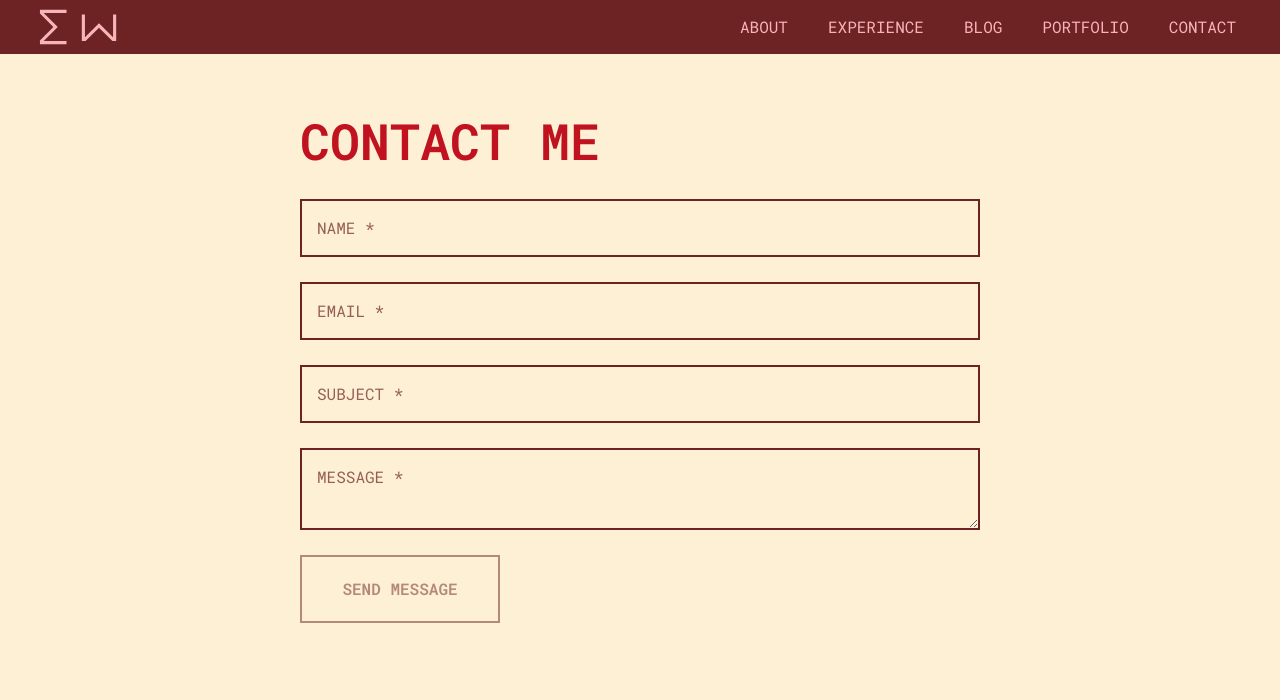
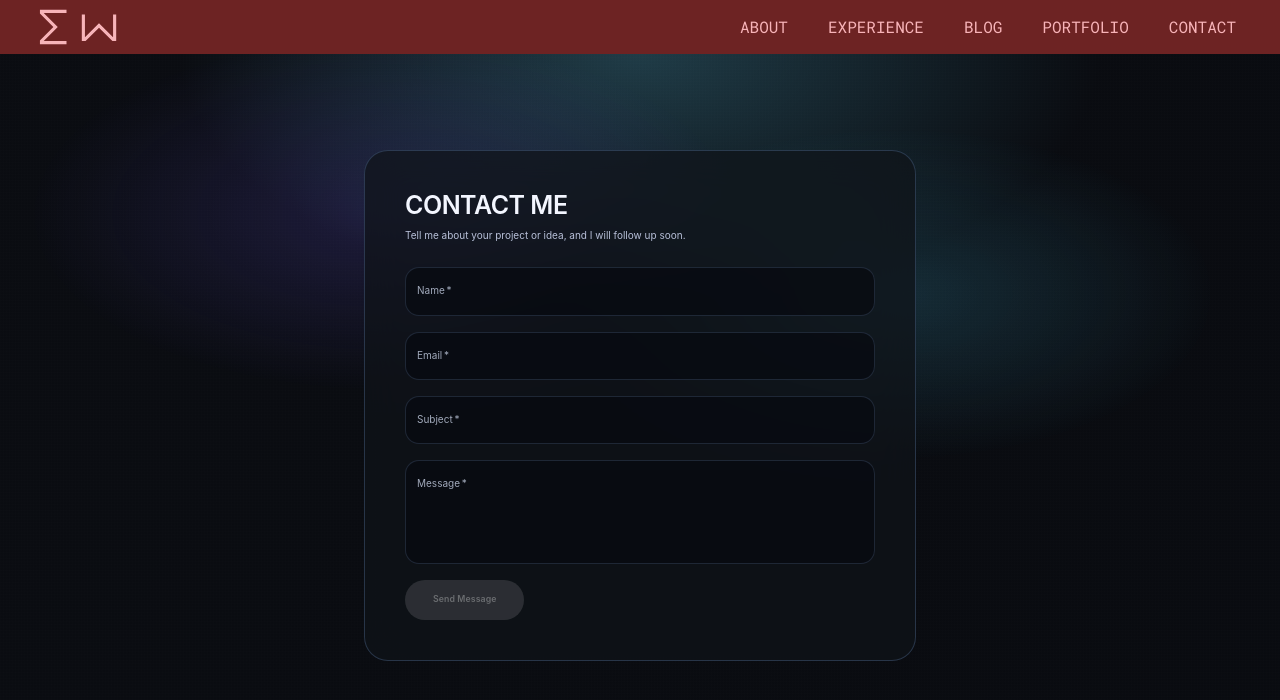
Before and after one commit to ewohlken2/viberational, a Next.js app: page /contact in a window 1280 px wide. Shown: the top 700 px of the page. Built offline with nearby package versions, Linux system fonts and the light colour scheme.

Commit message:
feat: revamp contact page with mui

```diff
--- a/src/app/contact/contact.css
+++ /dev/null
@@ -1,40 +0,0 @@
-.contact-form-wrapper {
-    padding: 5rem 0;
-}
-
-.contact-form {
-    margin: 0 auto;
-    max-width: 680px;
-
-    h1 {
-        color: var(--secondary-light);
-    }
-}
-
-.input-container {
-    margin-bottom: 2.5rem;
-    display: flex;
-    flex-direction: column;
-}
-
-.input {
-    padding: 1.5rem;
-    outline: 0;
-    border: 0.2rem solid var(--secondary-dark);
-    background: transparent;
-    color: var(--secondary-dark);
-
-    &::placeholder {
-        color: var(--secondary-dark);
-        opacity: 0.7;
-    }
-}
-
-.label {
-    display: none;
-}
-
-.message {
-    margin-top: 1rem;
-    font-weight: bold;
-}
--- a/src/app/contact/page.tsx
+++ b/src/app/contact/page.tsx
@@ -1,9 +1,18 @@
 "use client";
 
-import "./contact.css";
-
-import React, { useState } from "react";
-import Button from "../button";
+import React, { useMemo, useState } from "react";
+import {
+  Alert,
+  Box,
+  Button,
+  Container,
+  Paper,
+  Stack,
+  TextField,
+  ThemeProvider,
+  Typography,
+  createTheme,
+} from "@mui/material";
 import Wrapper from "../wrapper";
 
 function ContactForm() {
@@ -14,6 +23,90 @@ function ContactForm() {
   const [loading, setLoading] = useState(false);
   const [successMessage, setSuccessMessage] = useState("");
   const [errorMessage, setErrorMessage] = useState("");
+
+  const theme = useMemo(
+    () =>
+      createTheme({
+        palette: {
+          mode: "dark",
+          primary: {
+            main: "#53d6ff",
+          },
+          background: {
+            default: "#090b10",
+            paper: "rgba(16, 20, 26, 0.72)",
+          },
+          text: {
+            primary: "#f3f6ff",
+            secondary: "#b8c0d9",
+          },
+        },
+        typography: {
+          fontFamily: "\"PP Neue Montreal\", \"Inter\", system-ui, sans-serif",
+          h1: {
+            fontSize: "2.5rem",
+            fontWeight: 600,
+            letterSpacing: "-0.02em",
+          },
+        },
+        components: {
+          MuiTextField: {
+            defaultProps: {
+              variant: "filled",
+              fullWidth: true,
+            },
+          },
+          MuiFilledInput: {
+            styleOverrides: {
+              root: {
+                backgroundColor: "rgba(8, 12, 18, 0.8)",
+                borderRadius: 14,
+                border: "1px solid rgba(120, 150, 200, 0.2)",
+                transition: "border-color 200ms ease, box-shadow 200ms ease",
+                overflow: "hidden",
+              },
+              input: {
+                padding: "16px 18px",
+              },
+              multiline: {
+                padding: 0,
+              },
+            },
+          },
+          MuiInputLabel: {
+            styleOverrides: {
+              root: {
+                color: "rgba(200, 210, 230, 0.8)",
+              },
+            },
+          },
+          MuiButton: {
+            styleOverrides: {
+              root: {
+                borderRadius: 999,
+                padding: "12px 28px",
+                textTransform: "none",
+                fontWeight: 600,
+                letterSpacing: "0.01em",
+              },
+              contained: {
+                boxShadow: "0 10px 30px rgba(83, 214, 255, 0.28)",
+              },
+            },
+          },
+          MuiPaper: {
+            styleOverrides: {
+              root: {
+                borderRadius: 24,
+                border: "1px solid rgba(120, 160, 220, 0.25)",
+                backdropFilter: "blur(18px)",
+              },
+            },
+          },
+        },
+      }),
+    []
+  );
 
   const isValid = () => {
     return name && email && subject && message;
@@ -56,88 +149,133 @@ function ContactForm() {
 
   return (
     <Wrapper intialSection={"about"}>
-      <div className="contact-form-wrapper">
-        <form className="contact-form" onSubmit={onSubmit}>
-          <h1 className="h1">
-            {" "}
+      <ThemeProvider theme={theme}>
+        <Box
+          sx={{
+            minHeight: "100vh",
+            py: { xs: 8, md: 12 },
+            position: "relative",
+            overflow: "hidden",
+            background: "radial-gradient(60% 50% at 50% 0%, rgba(83, 214, 255, 0.2) 0%, rgba(9, 11, 16, 0.9) 60%), linear-gradient(120deg, rgba(10, 14, 20, 0.95), rgba(6, 8, 12, 0.98))",
+            "&::before": {
+              content: '""',
+              position: "absolute",
+              inset: 0,
+              background:
+                "radial-gradient(600px 300px at 30% 20%, rgba(120, 100, 255, 0.2), transparent 60%), radial-gradient(500px 260px at 70% 30%, rgba(83, 214, 255, 0.18), transparent 65%)",
+              opacity: 0.9,
+              pointerEvents: "none",
+            },
+            "&::after": {
+              content: '""',
+              position: "absolute",
+              inset: 0,
+              background:
+                "linear-gradient(rgba(255,255,255,0.02) 1px, transparent 1px), linear-gradient(90deg, rgba(255,255,255,0.02) 1px, transparent 1px)",
+              backgroundSize: "3px 3px",
+              opacity: 0.25,
+              pointerEvents: "none",
+            },
+          }}
+        >
+          <Container maxWidth="sm" sx={{ position: "relative", zIndex: 1 }}>
+            <Paper elevation={0} sx={{ p: { xs: 3, md: 5 } }}>
+              <Stack spacing={3} component="form" onSubmit={onSubmit}>
+                <Box>
+                  <Typography variant="h1" sx={{ mb: 1 }}>
                     {!successMessage ? "Contact Me" : "Thank you!"}
-          </h1>
+                  </Typography>
+                  <Typography variant="body1" color="text.secondary">
+                    {!successMessage
+                      ? "Tell me about your project or idea, and I will follow up soon."
+                      : "I'll get back to you as soon as possible."}
+                  </Typography>
+                </Box>
 
                 {!successMessage && (
-            <>
-              <div className="form-inputs">
-                <div className="input-container">
-                  <label className="label" htmlFor="name">
-                    Name:
-                  </label>
-                  <input
-                    className="input"
-                    placeholder="NAME *"
-                    type="text"
-                    id="name"
+                  <Stack spacing={2}>
+                    <TextField
+                      label="Name"
+                      required
                       value={name}
                       onChange={(e) => setName(e.target.value)}
+                      InputProps={{ disableUnderline: true }}
+                    />
+                    <TextField
+                      label="Email"
+                      type="email"
                       required
-                  />
-                </div>
-                <div className="input-container">
-                  <label className="label" htmlFor="email">
-                    Email:
-                  </label>
-                  <input
-                    className="input"
-                    placeholder="EMAIL *"
-                    type="email"
-                    id="email"
                       value={email}
                       onChange={(e) => setEmail(e.target.value)}
+                      InputProps={{ disableUnderline: true }}
+                    />
+                    <TextField
+                      label="Subject"
+                      type="text"
                       required
-                  />
-                </div>
-                <div className="input-container">
-                  <label className="label" htmlFor="subject">
-                    Subject:
-                  </label>
-                  <input
-                    className="input"
-                    placeholder="SUBJECT *"
-                    type="subject"
-                    id="subject"
                       value={subject}
                       onChange={(e) => setSubject(e.target.value)}
+                      InputProps={{ disableUnderline: true }}
+                    />
+                    <TextField
+                      label="Message"
                       required
-                  />
-                </div>
-                <div className="input-container">
-                  <label className="label" htmlFor="message">
-                    Message:
-                  </label>
-                  <textarea
-                    className="input"
-                    placeholder="MESSAGE *"
-                    id="message"
+                      multiline
+                      minRows={5}
                       value={message}
                       onChange={(e) => setMessage(e.target.value)}
-                    required
+                      InputProps={{ disableUnderline: true }}
                     />
-                </div>
-              </div>
-
-              <Button type="submit" disabled={!isValid() || loading}>
+                    <Button
+                      type="submit"
+                      variant="contained"
+                      disabled={!isValid() || loading}
+                      sx={{
+                        alignSelf: "flex-start",
+                        mt: 1,
+                        boxShadow:
+                          "0 12px 30px rgba(83, 214, 255, 0.3), inset 0 0 0 1px rgba(255,255,255,0.1)",
+                        "&:hover": {
+                          boxShadow:
+                            "0 16px 40px rgba(83, 214, 255, 0.45), inset 0 0 0 1px rgba(255,255,255,0.2)",
+                        },
+                      }}
+                    >
                       {loading ? "Sending..." : "Send Message"}
                     </Button>
-            </>
+                  </Stack>
                 )}
 
                 {successMessage && (
-            <div className="success-message">
-              {" "}
-              I&apos;ll get back to you as soon as possible.
-            </div>
+                  <Alert
+                    severity="success"
+                    sx={{
+                      bgcolor: "rgba(83, 214, 255, 0.12)",
+                      color: "text.primary",
+                      border: "1px solid rgba(83, 214, 255, 0.35)",
+                    }}
+                  >
+                    {successMessage || "Thanks for reaching out."}
+                  </Alert>
                 )}
-          {errorMessage && <p style={{ color: "red" }}>{errorMessage}</p>}
-        </form>
-      </div>
+
+                {errorMessage && (
+                  <Alert
+                    severity="error"
+                    sx={{
+                      bgcolor: "rgba(255, 102, 102, 0.1)",
+                      color: "text.primary",
+                      border: "1px solid rgba(255, 102, 102, 0.35)",
+                    }}
+                  >
+                    {errorMessage}
+                  </Alert>
+                )}
+              </Stack>
+            </Paper>
+          </Container>
+        </Box>
+      </ThemeProvider>
     </Wrapper>
   );
 }
```
Lines whose indentation alone changed are shown as unchanged.
